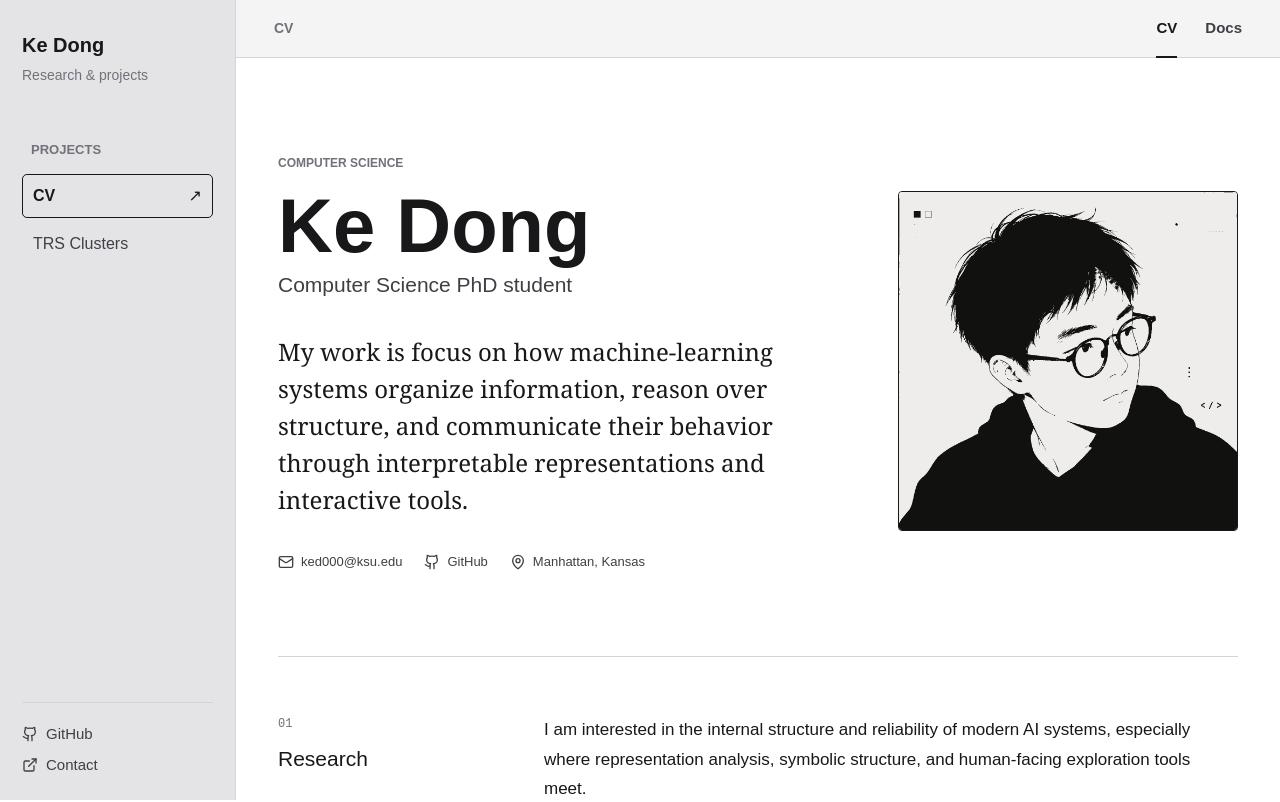
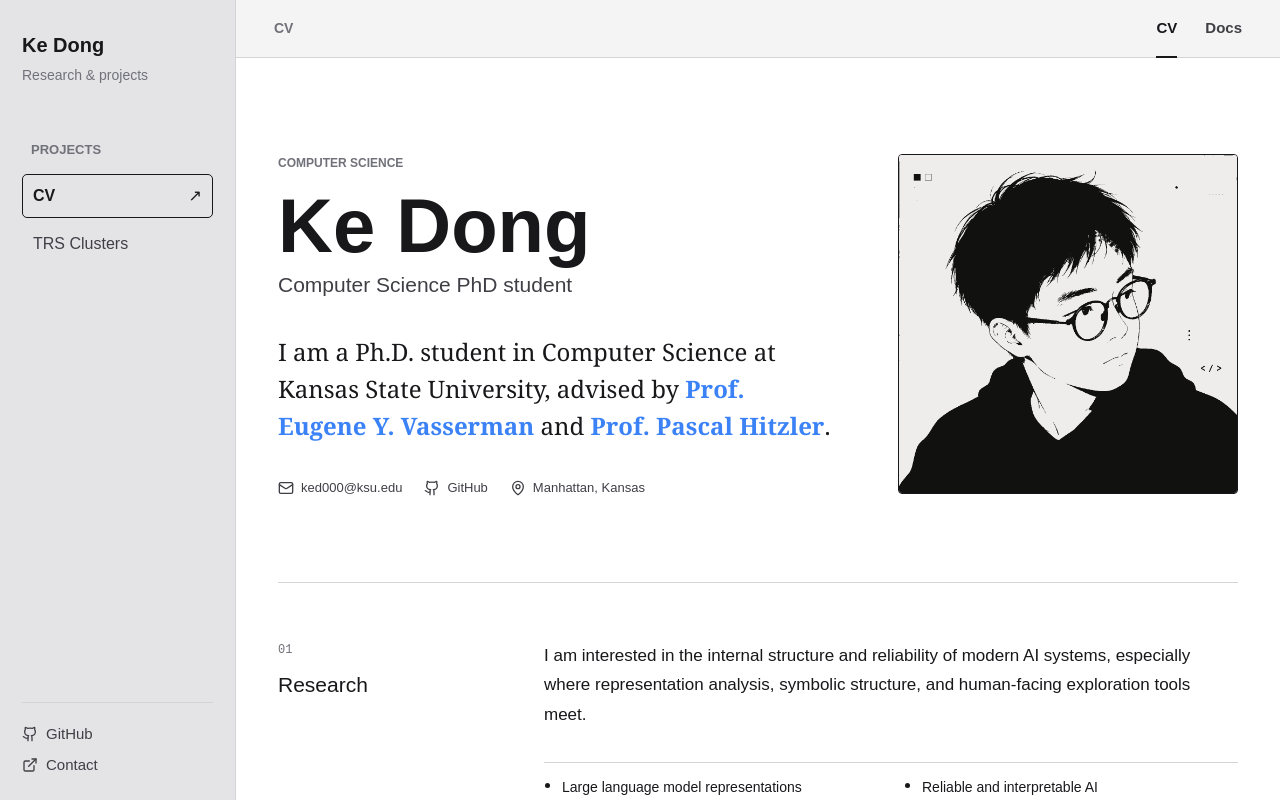
Before and after one commit to coliapaston/coliapaston.github.io, a React (Vite) app: page / in a window 1280 px wide. Shown: the top 802 px of the page. Built offline with nearby package versions, Linux system fonts and the light colour scheme.

Commit message:
Add advisor links to profile

```diff
--- a/src/projects/cv/CVHomePage.tsx
+++ b/src/projects/cv/CVHomePage.tsx
@@ -13,7 +13,18 @@ export function CVHomePage() {
           <p className="eyebrow">Computer Science</p>
           <h1 id="profile-name">{profile.name}</h1>
           <p className="cv-role">{profile.role}</p>
-          <p className="cv-lede">{profile.introduction}</p>
+          <p className="cv-lede">
+            {profile.introduction.lead}{" "}
+            {profile.introduction.advisors.map((advisor, index) => (
+              <span key={advisor.url}>
+                {index > 0 && " and "}
+                <a href={advisor.url} target="_blank" rel="noreferrer">
+                  {advisor.name}
+                </a>
+              </span>
+            ))}
+            {"."}
+          </p>
 
           <div className="profile-links" aria-label="Contact links">
             <a href={`mailto:${profile.email}`}><Mail size={16} /> {profile.email}</a>
--- a/src/projects/cv/profile.ts
+++ b/src/projects/cv/profile.ts
@@ -5,8 +5,19 @@ export const profile = {
   email: "ked000@ksu.edu",
   github: "https://github.com/coliapaston",
   image: "/images/profile.png",
-  introduction:
-    "My work is focus on how machine-learning systems organize information, reason over structure, and communicate their behavior through interpretable representations and interactive tools.",
+  introduction: {
+    lead: "I am a Ph.D. student in Computer Science at Kansas State University, advised by",
+    advisors: [
+      {
+        name: "Prof. Eugene Y. Vasserman",
+        url: "https://people.cs.ksu.edu/~eyv/",
+      },
+      {
+        name: "Prof. Pascal Hitzler",
+        url: "https://people.cs.ksu.edu/~hitzler/",
+      },
+    ],
+  },
   interests: [
     "Large language model representations",
     "Reliable and interpretable AI",
--- a/src/styles/index.css
+++ b/src/styles/index.css
@@ -269,6 +269,17 @@ img {
   font-family: Georgia, "Times New Roman", serif;
   font-size: 24px;
   line-height: 1.55;
+}
+
+.cv-lede a {
+  color: var(--interactive);
+  font-weight: 600;
+}
+
+.cv-lede a:hover {
+  color: var(--interactive-hover);
+  text-decoration: underline;
+  text-underline-offset: 4px;
 }
 
 .profile-links {
```
